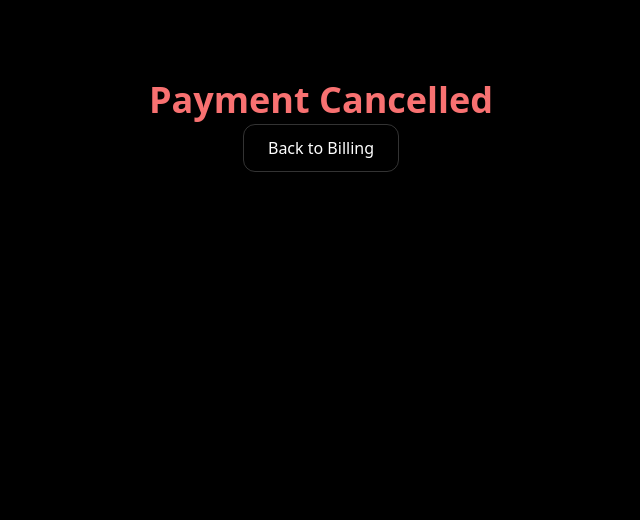
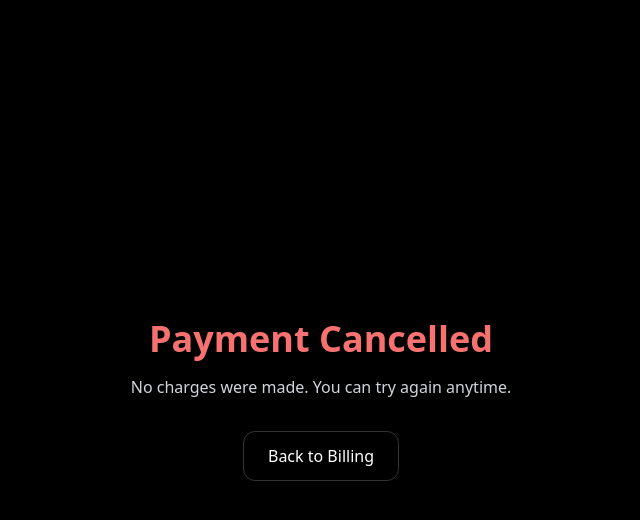
Before and after one commit to chetanshrm83/resultifytechnologies, a Next.js app: page /cancel in a window 1280 px wide. Shown: the top 520 px of the page, without its empty margins (319-959 px from the left). Built offline with nearby package versions, Linux system fonts and the light colour scheme.

Commit message:
Update page.tsx

```diff
--- a/app/cancel/page.tsx
+++ b/app/cancel/page.tsx
@@ -2,17 +2,23 @@ import Link from "next/link";
 
 export default function CancelPage() {
   return (
-    <div className="text-center py-20">
+    <main className="min-h-screen flex items-center justify-center text-center p-8">
+      <div className="max-w-xl">
         <h1 className="text-4xl font-bold text-red-400 mb-4">
           Payment Cancelled
         </h1>
 
+        <p className="text-gray-300 mb-8">
+          No charges were made. You can try again anytime.
+        </p>
+
         <Link
-        href="/client"
-        className="px-6 py-3 border border-white/20 rounded-xl"
+          href="/client/billing"
+          className="inline-block px-6 py-3 border border-white/20 rounded-xl hover:bg-white/10 transition"
         >
           Back to Billing
         </Link>
       </div>
+    </main>
   );
 }
```
Lines whose indentation alone changed are shown as unchanged.
